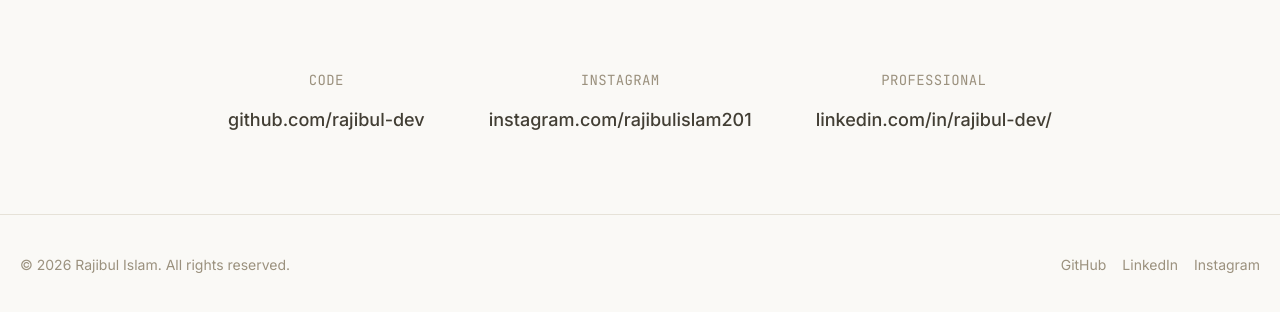
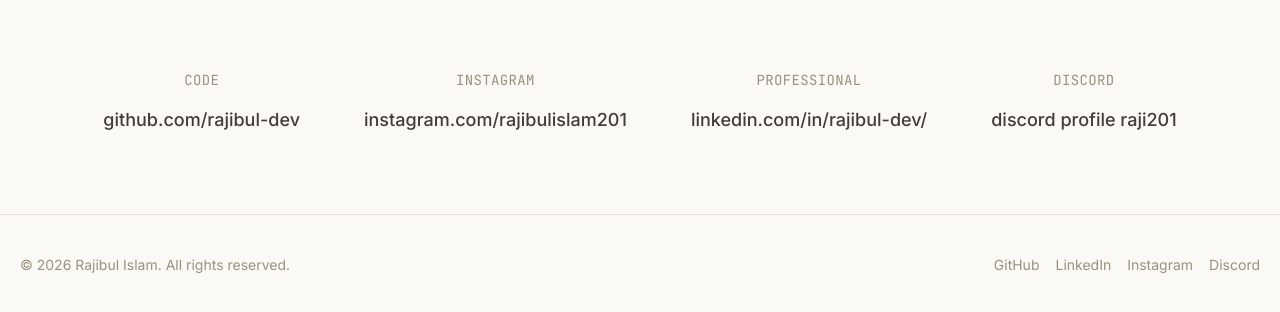
Before and after one commit to rajibul-dev/meta-portfolio, a Next.js app: page /contact in a window 1280 px wide. Shown: the part 544-856 px from the top of the page. Built offline with nearby package versions, Linux system fonts and the light colour scheme; no server answers.

Commit message:
feat: add Discord link to footer and contact page

```diff
--- a/app/_components/footer.tsx
+++ b/app/_components/footer.tsx
@@ -10,6 +10,10 @@
   {
     name: "Instagram",
     href: "https://www.instagram.com/rajibulislam201",
+  },
+  {
+    name: "Discord",
+    href: "https://discordapp.com/users/463152265692315658",
   },
 ];
 
--- a/app/contact/page.tsx
+++ b/app/contact/page.tsx
@@ -16,6 +16,11 @@
     title: "Professional",
     href: "https://www.linkedin.com/in/rajibul-dev",
     text: "linkedin.com/in/rajibul-dev/",
+  },
+  {
+    title: "Discord",
+    href: "https://discordapp.com/users/463152265692315658",
+    text: "discord profile raji201",
   },
 ];
 
```
